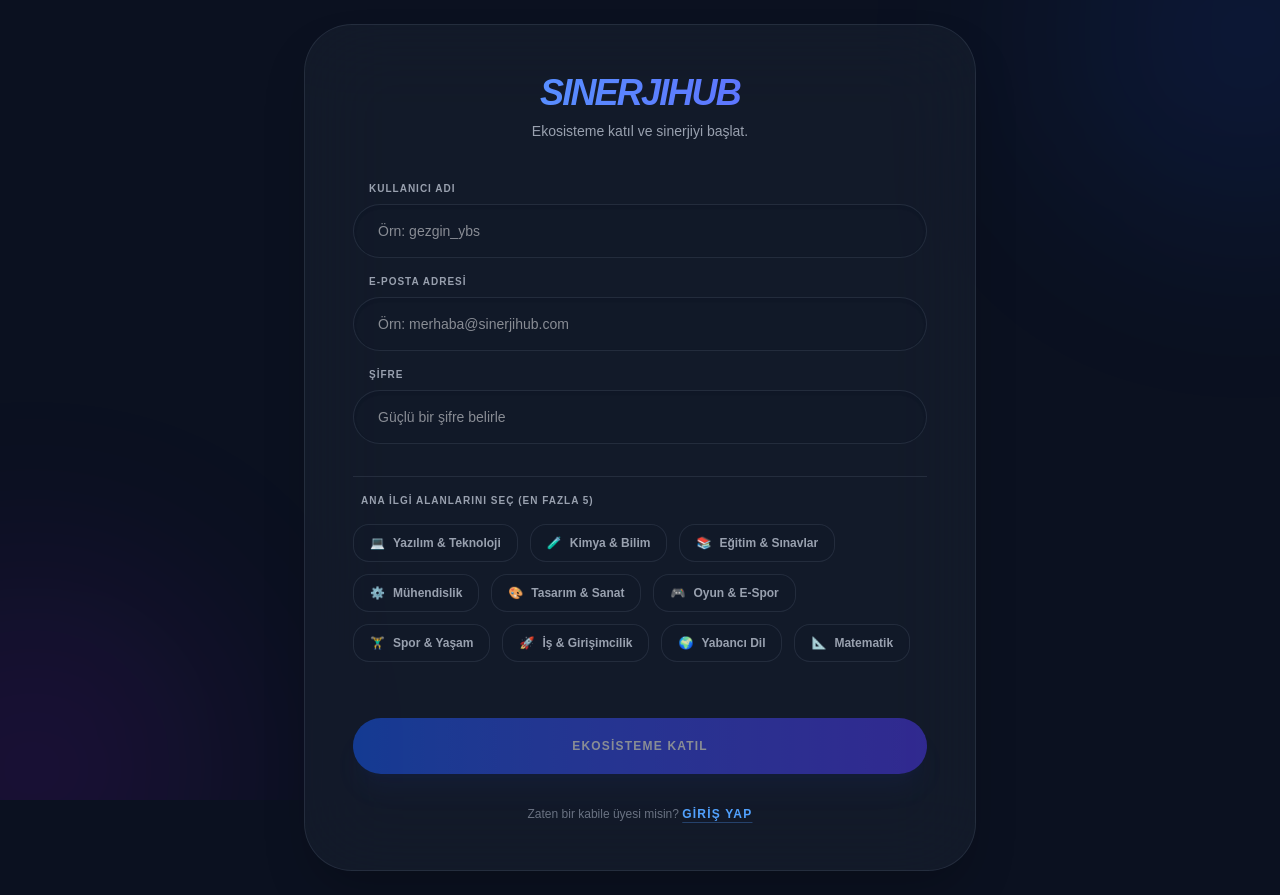
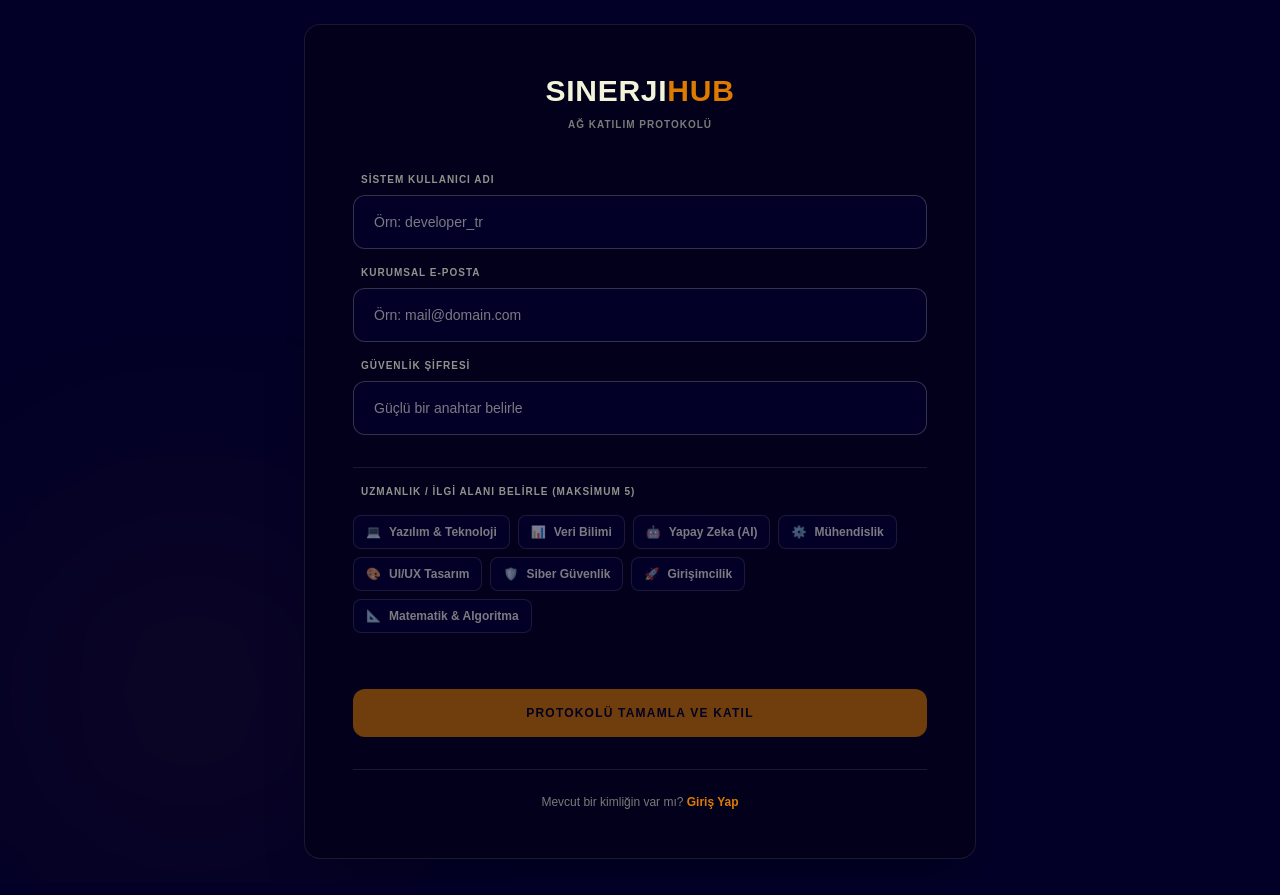
Before and after one commit to alptugakgun/sinerjihub, a Next.js app: page /register in a window 1280 px wide. Built offline with nearby package versions, Linux system fonts and the light colour scheme.

Commit message:
tasarım değişiklikleri şimdilik tamamlandı, bug düzeltildi

```diff
--- a/src/app/login/page.js
+++ b/src/app/login/page.js
@@ -3,7 +3,7 @@ import { useState, useEffect } from "react";
 import { useRouter } from "next/navigation";
 import Link from "next/link";
 import { Toaster, toast } from "react-hot-toast";
-import Cookies from "js-cookie"; // YENİ: Çerez yöneticisi
+import Cookies from "js-cookie";
 
 export default function LoginPage() {
   const router = useRouter();
@@ -11,10 +11,9 @@ export default function LoginPage() {
   const [password, setPassword] = useState("");
   const [isLoading, setIsLoading] = useState(false);
 
-  // Sayfa yüklendiğinde eski/bozuk ID varsa hafızayı ve çerezleri temizle ki döngüye girmesin
   useEffect(() => {
     localStorage.removeItem("userId");
-    Cookies.remove("token"); // YENİ: Eski şifreli bileti yırt at
+    Cookies.remove("token");
   }, []);
 
   const handleLogin = async (e) => {
@@ -33,75 +32,67 @@ export default function LoginPage() {
       const data = await res.json();
 
       if (res.ok) {
-        // --- YENİ EKLENEN: BİLGİLERİ VE TOKENI KAYDET ---
-        // data.user._id (Eskiden sadece data._id idi, çünkü backend artık {user, token} dönüyor)
         localStorage.setItem("userId", data.user._id);
-
-        // Middleware'in okuyabilmesi için Token'ı tarayıcı çerezlerine 7 günlük yazıyoruz
         Cookies.set("token", data.token, { expires: 7, secure: true });
 
-        toast.success("SinerjiHub'a hoş geldin! Yönlendiriliyorsun...", {
-          style: { background: '#1f2937', color: '#fff', border: '1px solid #374151' }
+        toast.success("Kimlik doğrulandı! Yönlendiriliyorsun...", {
+          style: { background: '#005700', color: '#F2F3D9' }
         });
 
-        // Baloncuk görünsün diye 1 saniye bekleyip Dashboard'a atıyoruz
         setTimeout(() => {
           router.push("/dashboard");
         }, 1000);
 
       } else {
-        // Şifre yanlışsa veya e-posta yoksa backend'den gelen hatayı baloncukla göster
-        toast.error(data.message || "Giriş başarısız.", {
-          style: { background: '#7f1d1d', color: '#fff', border: '1px solid #991b1b' }
+        toast.error(data.message || "Erişim reddedildi.", {
+          style: { background: '#520000', color: '#F2F3D9' }
         });
         setIsLoading(false);
       }
     } catch (err) {
-      toast.error("Sunucuya ulaşılamıyor. Render uyanıyor olabilir, biraz bekle dostum.", {
-        style: { background: '#7f1d1d', color: '#fff', border: '1px solid #991b1b' }
+      toast.error("Sunucu yanıt vermiyor. Sistem uyanıyor olabilir.", {
+        style: { background: '#520000', color: '#F2F3D9' }
       });
       setIsLoading(false);
     }
   };
 
   return (
-    <div className="min-h-screen bg-[#050505] text-white flex items-center justify-center p-6 font-sans relative overflow-hidden bg-grid-slate-900/[0.04]">
-
-      {/* Bildirim Baloncukları */}
+    <div className="min-h-screen bg-[#030027] text-[#F2F3D9] flex items-center justify-center p-6 font-sans relative overflow-hidden">
       <Toaster position="top-center" reverseOrder={false} />
 
-      {/* Arka Plan Efektleri */}
-      <div className="absolute top-1/2 left-1/2 -translate-x-1/2 -translate-y-1/2 w-96 h-96 bg-blue-600/10 rounded-full blur-[100px] -z-10 animate-pulse"></div>
+      {/* Arka Plan Efekti */}
+      <div className="absolute top-0 right-0 w-96 h-96 bg-[#DE7A00]/5 rounded-full blur-[100px] -z-10"></div>
 
-      <div className="w-full max-w-md bg-gray-900/60 backdrop-blur-xl border border-gray-800 rounded-[2.5rem] p-10 shadow-2xl">
+      <div className="w-full max-w-md bg-[#02001a] border border-[#F2F3D9]/10 rounded-2xl p-10 shadow-2xl">
         <div className="text-center mb-10">
-          <h1 className="text-3xl font-black bg-clip-text text-transparent bg-gradient-to-r from-blue-400 to-purple-500 tracking-tighter italic mb-2">
-            SINERJIHUB
+          <h1 className="text-3xl font-black text-[#F2F3D9] tracking-wide mb-2">
+            SINERJI<span className="text-[#DE7A00]">HUB</span>
           </h1>
-          <p className="text-gray-400 text-xs font-bold uppercase tracking-widest">Ekosisteme Giriş Yap</p>
+          <p className="text-[#F2F3D9]/50 text-[10px] font-bold uppercase tracking-widest">Merkezi Otorite Girişi</p>
         </div>
 
         <form onSubmit={handleLogin} className="space-y-6">
           <div>
-            <label className="block text-[10px] font-black uppercase tracking-widest text-gray-500 mb-2 ml-2">E-Posta Adresi</label>
+            <label className="block text-[10px] font-bold uppercase tracking-widest text-[#F2F3D9]/60 mb-2 ml-2">Kurumsal E-Posta</label>
             <input
               type="email"
               required
               value={email}
               onChange={(e) => setEmail(e.target.value)}
-              className="w-full bg-gray-800/50 border border-gray-700 rounded-2xl px-5 py-4 text-sm text-white outline-none focus:border-blue-500/50 transition-all shadow-inner"
+              className="w-full bg-[#030027] border border-[#F2F3D9]/20 rounded-xl px-5 py-4 text-sm text-[#F2F3D9] outline-none focus:border-[#DE7A00] transition-colors shadow-inner"
               placeholder="gezgin@sinerjihub.com"
             />
           </div>
 
           <div>
-            <label className="block text-[10px] font-black uppercase tracking-widest text-gray-500 mb-2 ml-2">Şifre</label>
+            <label className="block text-[10px] font-bold uppercase tracking-widest text-[#F2F3D9]/60 mb-2 ml-2">Güvenlik Şifresi</label>
             <input
               type="password"
               required
               value={password}
               onChange={(e) => setPassword(e.target.value)}
-              className="w-full bg-gray-800/50 border border-gray-700 rounded-2xl px-5 py-4 text-sm text-white outline-none focus:border-blue-500/50 transition-all shadow-inner"
+              className="w-full bg-[#030027] border border-[#F2F3D9]/20 rounded-xl px-5 py-4 text-sm text-[#F2F3D9] outline-none focus:border-[#DE7A00] transition-colors shadow-inner"
               placeholder="••••••••"
             />
           </div>
@@ -109,17 +100,17 @@ export default function LoginPage() {
           <button
             type="submit"
             disabled={isLoading}
-            className="w-full bg-blue-600 hover:bg-blue-500 text-white font-black py-4 rounded-2xl uppercase tracking-widest text-xs transition-all shadow-[0_0_20px_rgba(37,99,235,0.3)] active:scale-95 disabled:opacity-50 mt-4"
+            className="w-full bg-[#DE7A00] hover:bg-[#c26a00] text-[#030027] font-black py-4 rounded-xl uppercase tracking-widest text-xs transition-colors disabled:opacity-50 mt-4"
           >
-            {isLoading ? "SİNERJİ BAĞLANIYOR..." : "SİSTEME GİR"}
+            {isLoading ? "DOĞRULANIYOR..." : "OTURUM AÇ"}
           </button>
         </form>
 
-        <div className="mt-8 text-center border-t border-gray-800 pt-6">
-          <p className="text-gray-500 text-xs font-medium">
-            Henüz kabileye katılmadın mı?{" "}
-            <Link href="/register" className="text-blue-400 font-bold hover:text-blue-300 transition-colors underline decoration-blue-500/30 underline-offset-4">
-              Hesap Oluştur
+        <div className="mt-8 text-center border-t border-[#F2F3D9]/10 pt-6">
+          <p className="text-[#F2F3D9]/50 text-xs font-medium">
+            Henüz ağa dahil olmadın mı?{" "}
+            <Link href="/register" className="text-[#DE7A00] font-bold hover:underline underline-offset-4">
+              Kayıt Formu Oluştur
             </Link>
           </p>
         </div>
--- a/src/app/register/page.js
+++ b/src/app/register/page.js
@@ -13,18 +13,15 @@ export default function RegisterPage() {
   const [selectedInterests, setSelectedInterests] = useState([]);
   const [isLoading, setIsLoading] = useState(false);
 
-  // VİZYON: Kapsayıcı, geniş ve topluluğu birleştiren ana etiketler
   const broadTags = [
     { id: "yazilim", label: "Yazılım & Teknoloji", icon: "💻" },
-    { id: "kimya", label: "Kimya & Bilim", icon: "🧪" },
-    { id: "egitim", label: "Eğitim & Sınavlar", icon: "📚" },
+    { id: "veri", label: "Veri Bilimi", icon: "📊" },
+    { id: "yapayzeka", label: "Yapay Zeka (AI)", icon: "🤖" },
     { id: "muhendislik", label: "Mühendislik", icon: "⚙️" },
-    { id: "tasarim", label: "Tasarım & Sanat", icon: "🎨" },
-    { id: "oyun", label: "Oyun & E-Spor", icon: "🎮" },
-    { id: "spor", label: "Spor & Yaşam", icon: "🏋️‍♂️" },
-    { id: "girisim", label: "İş & Girişimcilik", icon: "🚀" },
-    { id: "yabancidil", label: "Yabancı Dil", icon: "🌍" },
-    { id: "matematik", label: "Matematik", icon: "📐" }
+    { id: "tasarim", label: "UI/UX Tasarım", icon: "🎨" },
+    { id: "siber", label: "Siber Güvenlik", icon: "🛡️" },
+    { id: "girisim", label: "Girişimcilik", icon: "🚀" },
+    { id: "matematik", label: "Matematik & Algoritma", icon: "📐" }
   ];
 
   const handleToggleInterest = (tagLabel) => {
@@ -32,7 +29,7 @@ export default function RegisterPage() {
       setSelectedInterests(selectedInterests.filter(t => t !== tagLabel));
     } else {
       if (selectedInterests.length >= 5) {
-        alert("En fazla 5 ilgi alanı seçebilirsin dostum.");
+        alert("Sisteme en fazla 5 uzmanlık alanı tanıtabilirsin.");
         return;
       }
       setSelectedInterests([...selectedInterests, tagLabel]);
@@ -56,32 +53,31 @@ export default function RegisterPage() {
       const data = await res.json();
 
       if (res.ok) {
-        alert("Aramıza hoş geldin! Giriş yapabilirsin. 🎉");
+        alert("Kimlik başarıyla oluşturuldu. Oturum açabilirsin.");
         router.push("/login");
       } else {
-        alert(data.message || "Kayıt başarısız oldu.");
+        alert(data.message || "Kayıt protokolü reddedildi.");
       }
     } catch (error) {
-      alert("Sunucuya bağlanılamadı, lütfen daha sonra tekrar dene.");
+      alert("Ağ bağlantısı koptu, daha sonra tekrar dene.");
     } finally {
       setIsLoading(false);
     }
   };
 
   return (
-    <div className="min-h-screen bg-[#0B1120] text-white flex items-center justify-center p-6 selection:bg-blue-500/30">
+    <div className="min-h-screen bg-[#030027] text-[#F2F3D9] flex items-center justify-center p-6 relative overflow-hidden">
 
-      {/* Arka Plan Efektleri */}
-      <div className="absolute top-0 left-0 w-full h-full overflow-hidden pointer-events-none z-0">
-        <div className="absolute -top-40 -right-40 w-96 h-96 bg-blue-600/10 rounded-full blur-[100px]"></div>
-        <div className="absolute -bottom-40 -left-40 w-96 h-96 bg-purple-600/10 rounded-full blur-[100px]"></div>
-      </div>
+      {/* Arka Plan Efekti */}
+      <div className="absolute bottom-0 left-0 w-96 h-96 bg-[#DE7A00]/5 rounded-full blur-[120px] pointer-events-none z-0"></div>
 
-      <div className="w-full max-w-2xl bg-gray-800/40 border border-gray-700/50 backdrop-blur-2xl rounded-[3rem] p-8 md:p-12 shadow-2xl relative z-10">
+      <div className="w-full max-w-2xl bg-[#02001a] border border-[#F2F3D9]/10 rounded-2xl p-8 md:p-12 shadow-2xl relative z-10">
 
         <div className="text-center mb-10">
-          <h1 className="text-4xl font-black tracking-tighter bg-clip-text text-transparent bg-gradient-to-r from-blue-400 to-indigo-500 mb-2 italic">SINERJIHUB</h1>
-          <p className="text-gray-400 font-medium text-sm">Ekosisteme katıl ve sinerjiyi başlat.</p>
+          <h1 className="text-3xl font-black text-[#F2F3D9] tracking-wide mb-2">
+            SINERJI<span className="text-[#DE7A00]">HUB</span>
+          </h1>
+          <p className="text-[#F2F3D9]/50 text-[10px] font-bold uppercase tracking-widest">Ağ Katılım Protokolü</p>
         </div>
 
         <form onSubmit={handleRegister} className="space-y-8">
@@ -89,46 +85,46 @@ export default function RegisterPage() {
           {/* Temel Bilgiler */}
           <div className="space-y-4">
             <div>
-              <label className="block text-[10px] font-black uppercase tracking-widest text-gray-400 mb-2 ml-4">Kullanıcı Adı</label>
+              <label className="block text-[10px] font-bold uppercase tracking-widest text-[#F2F3D9]/60 mb-2 ml-2">Sistem Kullanıcı Adı</label>
               <input
                 type="text"
                 required
                 value={formData.username}
                 onChange={(e) => setFormData({ ...formData, username: e.target.value })}
-                className="w-full bg-gray-900/50 border border-gray-700/50 rounded-full px-6 py-4 text-sm text-white outline-none focus:border-blue-500/50 focus:bg-gray-900 transition-all shadow-inner"
-                placeholder="Örn: gezgin_ybs"
+                className="w-full bg-[#030027] border border-[#F2F3D9]/20 rounded-xl px-5 py-4 text-sm text-[#F2F3D9] outline-none focus:border-[#DE7A00] transition-colors"
+                placeholder="Örn: developer_tr"
               />
             </div>
             <div>
-              <label className="block text-[10px] font-black uppercase tracking-widest text-gray-400 mb-2 ml-4">E-Posta Adresi</label>
+              <label className="block text-[10px] font-bold uppercase tracking-widest text-[#F2F3D9]/60 mb-2 ml-2">Kurumsal E-Posta</label>
               <input
                 type="email"
                 required
                 value={formData.email}
                 onChange={(e) => setFormData({ ...formData, email: e.target.value })}
-                className="w-full bg-gray-900/50 border border-gray-700/50 rounded-full px-6 py-4 text-sm text-white outline-none focus:border-blue-500/50 focus:bg-gray-900 transition-all shadow-inner"
-                placeholder="Örn: merhaba@sinerjihub.com"
+                className="w-full bg-[#030027] border border-[#F2F3D9]/20 rounded-xl px-5 py-4 text-sm text-[#F2F3D9] outline-none focus:border-[#DE7A00] transition-colors"
+                placeholder="Örn: mail@domain.com"
               />
             </div>
             <div>
-              <label className="block text-[10px] font-black uppercase tracking-widest text-gray-400 mb-2 ml-4">Şifre</label>
+              <label className="block text-[10px] font-bold uppercase tracking-widest text-[#F2F3D9]/60 mb-2 ml-2">Güvenlik Şifresi</label>
               <input
                 type="password"
                 required
                 value={formData.password}
                 onChange={(e) => setFormData({ ...formData, password: e.target.value })}
-                className="w-full bg-gray-900/50 border border-gray-700/50 rounded-full px-6 py-4 text-sm text-white outline-none focus:border-blue-500/50 focus:bg-gray-900 transition-all shadow-inner"
-                placeholder="Güçlü bir şifre belirle"
+                className="w-full bg-[#030027] border border-[#F2F3D9]/20 rounded-xl px-5 py-4 text-sm text-[#F2F3D9] outline-none focus:border-[#DE7A00] transition-colors"
+                placeholder="Güçlü bir anahtar belirle"
               />
             </div>
           </div>
 
-          {/* İlgi Alanları (Yeni Kapsayıcı Etiketler) */}
-          <div className="pt-4 border-t border-gray-700/50">
-            <label className="block text-[10px] font-black uppercase tracking-widest text-gray-400 mb-4 ml-2 text-center md:text-left">
-              Ana İlgi Alanlarını Seç (En Fazla 5)
+          {/* Uzmanlık Alanları */}
+          <div className="pt-4 border-t border-[#F2F3D9]/10">
+            <label className="block text-[10px] font-bold uppercase tracking-widest text-[#F2F3D9]/60 mb-4 ml-2">
+              Uzmanlık / İlgi Alanı Belirle (Maksimum 5)
             </label>
-            <div className="flex flex-wrap gap-3 justify-center md:justify-start">
+            <div className="flex flex-wrap gap-2">
               {broadTags.map((tag) => {
                 const isSelected = selectedInterests.includes(tag.label);
                 return (
@@ -136,10 +132,10 @@ export default function RegisterPage() {
                     type="button"
                     key={tag.id}
                     onClick={() => handleToggleInterest(tag.label)}
-                    className={`flex items-center gap-2 px-4 py-2.5 rounded-2xl text-xs font-bold transition-all border ${
+                    className={`flex items-center gap-2 px-3 py-2 rounded-lg text-xs font-bold transition-colors border ${
                       isSelected
-                        ? "bg-blue-600/20 text-blue-400 border-blue-500/50 shadow-[0_0_15px_rgba(37,99,235,0.2)]"
-                        : "bg-gray-900/50 text-gray-400 border-gray-700/50 hover:bg-gray-800 hover:text-gray-200"
+                        ? "bg-[#DE7A00]/20 text-[#DE7A00] border-[#DE7A00]/50"
+                        : "bg-[#030027] text-[#F2F3D9]/50 border-[#F2F3D9]/10 hover:border-[#DE7A00]/30 hover:text-[#F2F3D9]"
                     }`}
                   >
                     <span>{tag.icon}</span>
@@ -154,17 +150,17 @@ export default function RegisterPage() {
             <button
               type="submit"
               disabled={isLoading || formData.username === "" || formData.email === "" || formData.password === ""}
-              className="w-full bg-gradient-to-r from-blue-600 to-indigo-600 hover:from-blue-500 hover:to-indigo-500 text-white font-black py-5 rounded-full uppercase tracking-widest text-xs transition-all shadow-xl shadow-blue-900/20 active:scale-95 disabled:opacity-50 disabled:cursor-not-allowed"
+              className="w-full bg-[#DE7A00] hover:bg-[#c26a00] text-[#030027] font-black py-4 rounded-xl uppercase tracking-widest text-xs transition-colors disabled:opacity-50 disabled:cursor-not-allowed"
             >
-              {isLoading ? "SİSTEME KAYDEDİLİYOR..." : "EKOSİSTEME KATIL"}
+              {isLoading ? "KİMLİK OLUŞTURULUYOR..." : "PROTOKOLÜ TAMAMLA VE KATIL"}
             </button>
           </div>
         </form>
 
-        <div className="mt-8 text-center">
-          <p className="text-xs text-gray-500 font-medium">
-            Zaten bir kabile üyesi misin?{" "}
-            <Link href="/login" className="text-blue-400 hover:text-blue-300 font-bold uppercase tracking-widest underline decoration-blue-400/30 underline-offset-4">
+        <div className="mt-8 text-center pt-6 border-t border-[#F2F3D9]/10">
+          <p className="text-xs text-[#F2F3D9]/50 font-medium">
+            Mevcut bir kimliğin var mı?{" "}
+            <Link href="/login" className="text-[#DE7A00] font-bold hover:underline underline-offset-4">
               Giriş Yap
             </Link>
           </p>
```
Also changed, not shown: src/app/page.js (+15 -16 lines), 1 other file (tests, documents, lock files or other folders).
